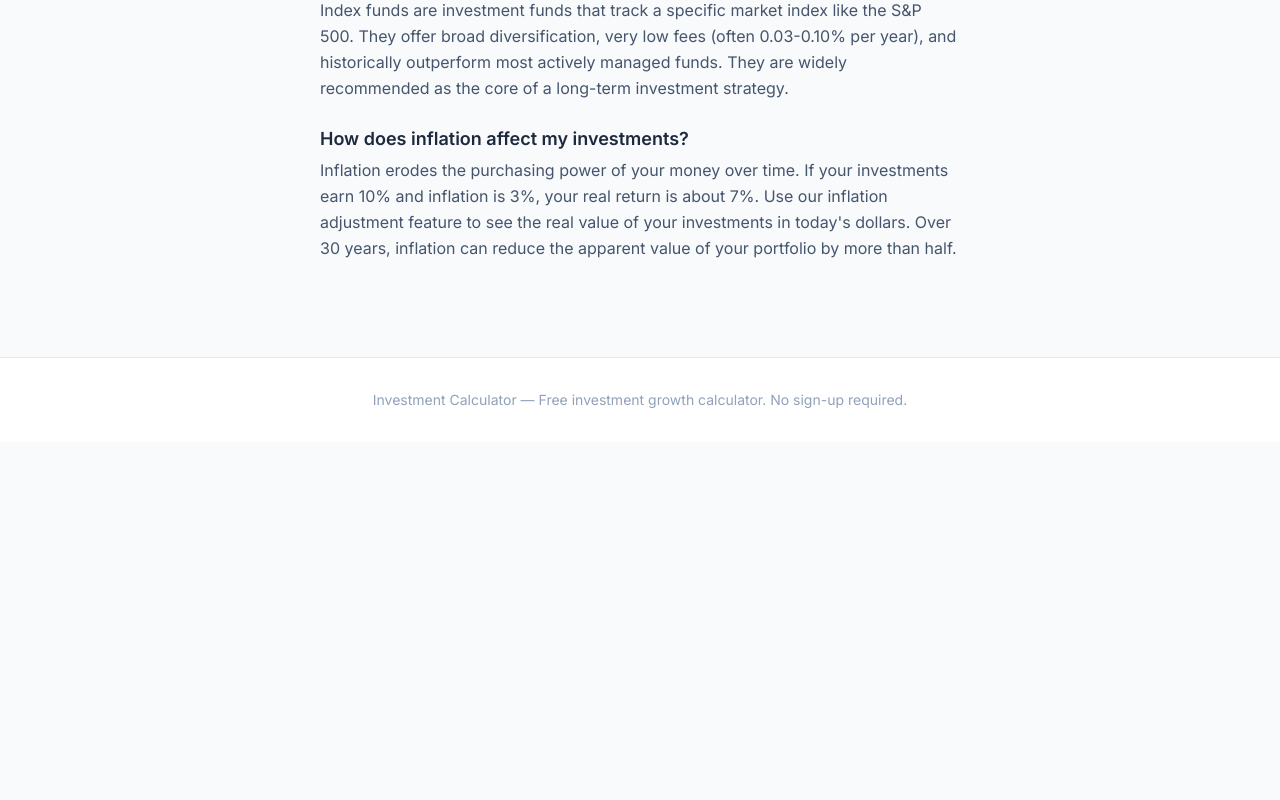
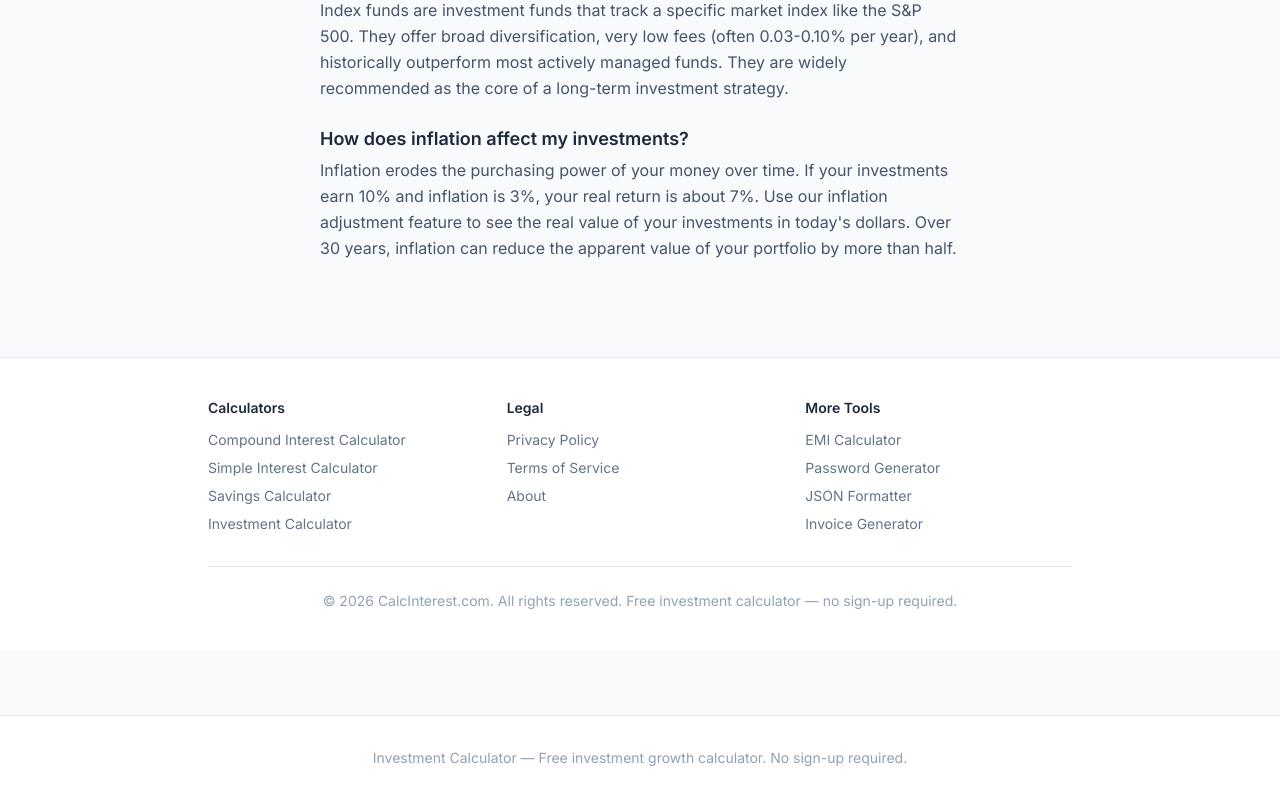
Before and after one commit to likeknightking/calcinterest, a Next.js app: page /investment-calculator in a window 1280 px wide. Shown: the part 4253-5053 px from the top of the page. Before the commit the page ends 4695 px from the top, so only its background shows below. Built offline with nearby package versions, Linux system fonts and the light colour scheme.

Commit message:
Add Footer to all sub-route pages for AdSense compliance

```diff
--- a/app/investment-calculator/page.tsx
+++ b/app/investment-calculator/page.tsx
@@ -1,3 +1,4 @@
+import Footer from '@/components/Footer'
 import type { Metadata } from 'next'
 import CompoundCalculator from '@/components/CompoundCalculator'
 import AdSlot from '@/components/AdSlot'
@@ -188,6 +189,7 @@
             </section>
           </article>
         </main>
+        <Footer />
 
         <footer className="border-t border-slate-200 mt-16 py-8 text-center bg-white">
           <p className="text-slate-400 text-sm">Investment Calculator — Free investment growth calculator. No sign-up required.</p>
--- a/app/savings-calculator/page.tsx
+++ b/app/savings-calculator/page.tsx
@@ -1,3 +1,4 @@
+import Footer from '@/components/Footer'
 import type { Metadata } from 'next'
 import CompoundCalculator from '@/components/CompoundCalculator'
 import AdSlot from '@/components/AdSlot'
@@ -188,6 +189,7 @@
             </section>
           </article>
         </main>
+        <Footer />
 
         <footer className="border-t border-slate-200 mt-16 py-8 text-center bg-white">
           <p className="text-slate-400 text-sm">Savings Calculator — Free savings growth calculator. No sign-up required.</p>
--- a/app/simple-interest-calculator/page.tsx
+++ b/app/simple-interest-calculator/page.tsx
@@ -1,3 +1,4 @@
+import Footer from '@/components/Footer'
 import type { Metadata } from 'next'
 import SimpleInterestCalculator from '@/components/SimpleInterestCalculator'
 import AdSlot from '@/components/AdSlot'
@@ -183,6 +184,7 @@
             </section>
           </article>
         </main>
+        <Footer />
 
         <footer className="border-t border-slate-200 mt-16 py-8 text-center bg-white">
           <p className="text-slate-400 text-sm">Simple Interest Calculator — Free financial calculator. No sign-up required.</p>
```
